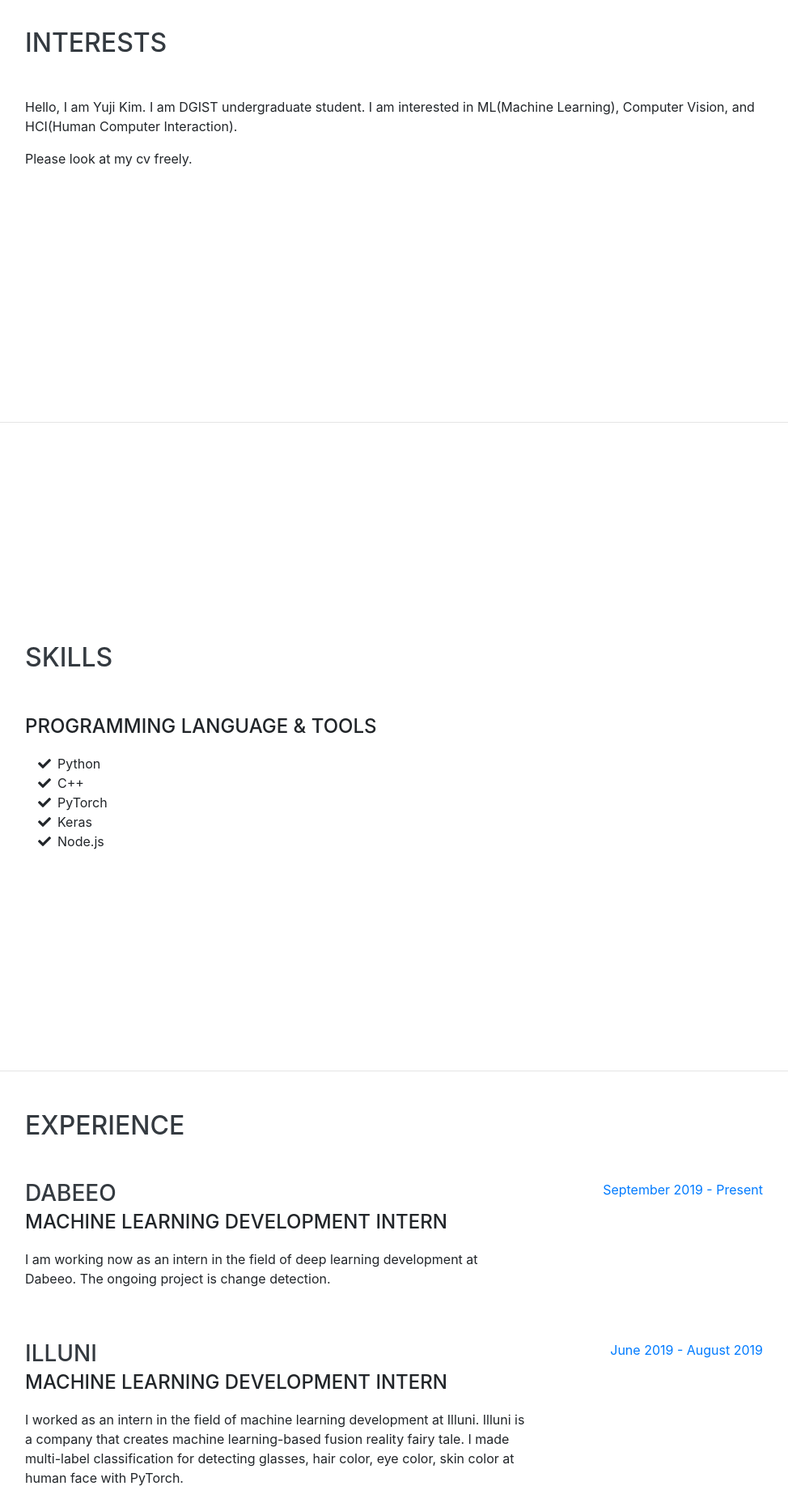
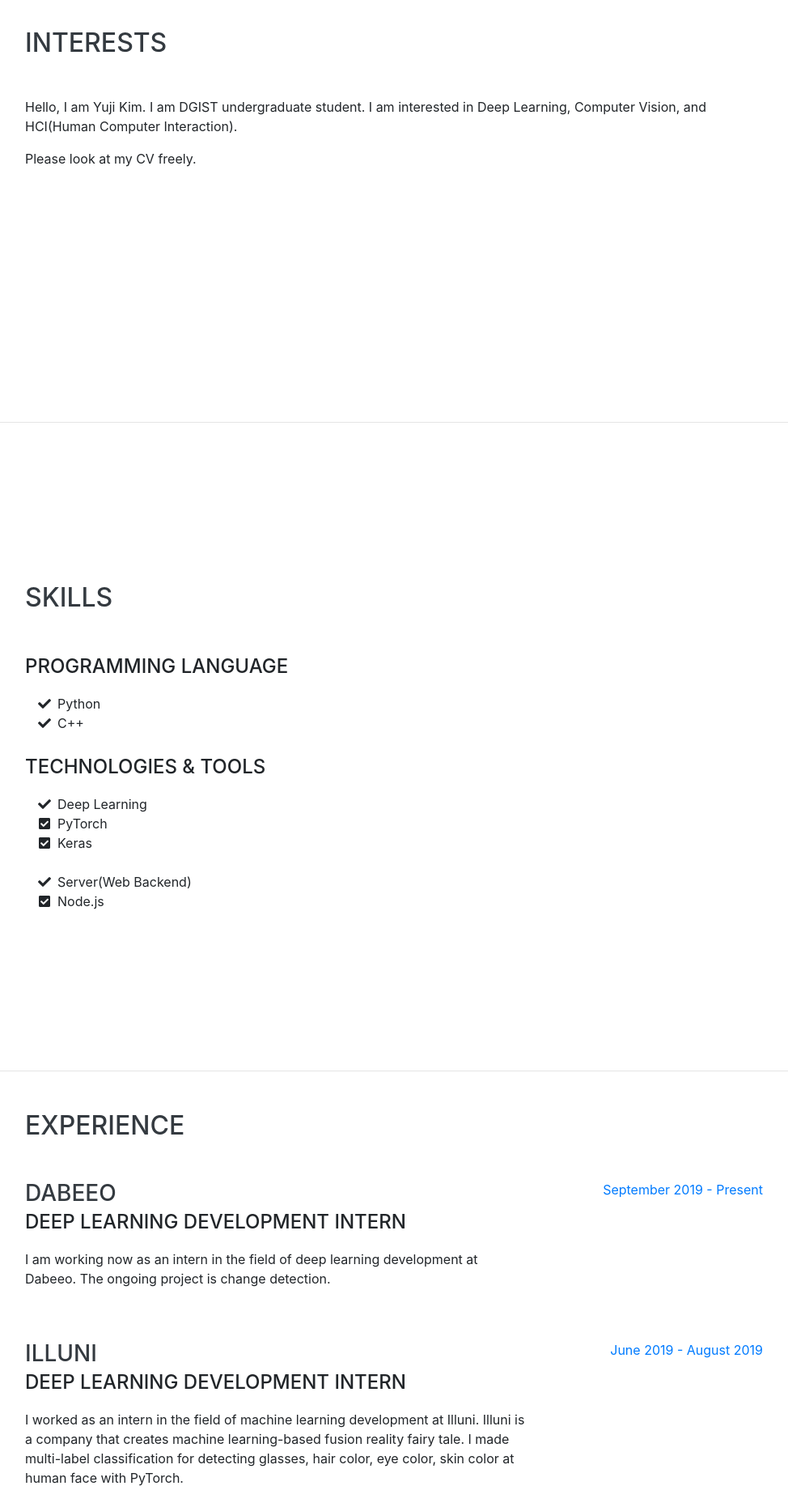
Before and after one commit to ug-kim/ug-kim.github.com, a website with bundled scripts: page index.html in a window 1280 px wide. Shown: the part 1080-2936 px from the top of the page at 81% size, without its empty margins (289-1263 px from the left). Built offline with nearby package versions, Linux system fonts and the light colour scheme; a web font is replaced by a local one.

Commit message:
second commit

```diff
--- a/index.html
+++ b/index.html
@@ -93,8 +93,8 @@
     <section class="resume-section p-3 p-lg-5 d-flex align-items-center" id="interests">
       <div class="w-100">
         <h2 class="mb-5">Interests</h2>
-        <p>Hello, I am Yuji Kim. I am DGIST undergraduate student. I am interested in ML(Machine Learning), Computer Vision, and HCI(Human Computer Interaction).</p>
-        <p class="mb-0">Please look at my cv freely.</p>
+        <p>Hello, I am Yuji Kim. I am DGIST undergraduate student. I am interested in Deep Learning, Computer Vision, and HCI(Human Computer Interaction).</p>
+        <p class="mb-0">Please look at my CV freely.</p>
       </div>
     </section>
 
@@ -104,7 +104,7 @@
     <section class="resume-section p-3 p-lg-5 d-flex align-items-center" id="skills">
       <div class="w-100">
         <h2 class="mb-5">Skills</h2>
-        <div class="subheading mb-3">Programming Language &amp; Tools</div>
+        <div class="subheading mb-3">Programming Language</div>
         <ul class="fa-ul mb-0">
           <li>
             <i class="fa-li fa fa-check"></i>
@@ -112,14 +112,25 @@
           <li>
             <i class="fa-li fa fa-check"></i>
             C++</li>
+        </ul>
+        <br>
+        <div class="subheading mb-3">Technologies &amp; Tools</div>
+          <ul class="fa-ul mb-0">
           <li>
             <i class="fa-li fa fa-check"></i>
+            Deep Learning</li>
+          <li>
+            <i class="fa-li fa fa-check-square"></i>
             PyTorch</li>
           <li>
-            <i class="fa-li fa fa-check"></i>
+            <i class="fa-li fa fa-check-square"></i>
             Keras</li>
           <li>
+          <br>
             <i class="fa-li fa fa-check"></i>
+            Server(Web Backend)</li>
+          <li>
+            <i class="fa-li fa fa-check-square"></i>
             Node.js</li>
         </ul>
       </div>
@@ -135,7 +146,7 @@
         <div class="resume-item d-flex flex-column flex-md-row justify-content-between mb-5">
           <div class="resume-content">
             <h3 class="mb-0">Dabeeo</h3>
-            <div class="subheading mb-3">Machine Learning Development Intern</div>
+            <div class="subheading mb-3">Deep Learning Development Intern</div>
             <p>I am working now as an intern in the field of deep learning development at Dabeeo. The ongoing project is change detection.</p>
           </div>
           <div class="resume-date text-md-right">
@@ -146,7 +157,7 @@
         <div class="resume-item d-flex flex-column flex-md-row justify-content-between mb-5">
           <div class="resume-content">
             <h3 class="mb-0">Illuni</h3>
-            <div class="subheading mb-3">Machine Learning Development Intern</div>
+            <div class="subheading mb-3">Deep Learning Development Intern</div>
             <p>I worked as an intern in the field of machine learning development at Illuni. Illuni is a company that creates machine learning-based fusion reality fairy tale. I made multi-label classification for detecting glasses, hair color, eye color, skin color at human face with PyTorch.</p>
           </div>
           <div class="resume-date text-md-right">
@@ -216,9 +227,6 @@
                       <p>
                           &nbsp;&nbsp;The work of company is a change detection project using semantic segmentation, which can identify the changes in buildings of Seoul Metropolitan by year using satellite photography. In order to train the learning, I needed to understand the characteristics of the data that I want to train, so I did labeling and preprocessing the data. The train method was to concatenate the 2015 aerial image and the 2017 aerial image, and setting the changed part of the two years as the mask.
                       </p>
-                      <p>
-                          &nbsp;&nbsp;To increase the number of data inputs, I concatenated the photo in two ways: (2015, 2017) and (2017, 2015). I also performed augmentation to increase data using basic data augmentation techniques, such as randomly zooming in on a photo, adjusting brightness, and rotating it vertically and horizontally. The learning model used U-net, the most basic model of segmentation. As a result of the study, it was confirmed that 80% of the accuracy at buildings change detection in Seoul Metropolitan.
-                      </p>
                     </div>
                   </div>
                   <div class="modal-footer">
@@ -269,7 +277,7 @@
                         </p>
                         <p>
                             &nbsp;&nbsp;Due to the limited internship period, the project could not be further progressed.
-                        I think it could be overcomed to change the domain of the synthetic image to real image domain by using the cyclegan method.
+                        I think it could be overcome to change the domain of the synthetic image to real image domain by using the cycleGAN method.
                         </p>
                     </div>
                   </div>
@@ -359,7 +367,7 @@
                           &nbsp;&nbsp;My team have developed Dormitory Public laundry monitoring system at DGIST making club.
                       </p>
                       <p>
-                          &nbsp;&nbsp;Most of DGIST studnets lives in dormitory. Students have to use the washing machine and dryer in the laundry room located on one floor of the dormitory. However, many people use a washing machine and a dryer, so when students go to use laundry, the washing machine is all in use, so they have to wait a long time.
+                          &nbsp;&nbsp;Most of DGIST students lives in dormitory. Students have to use the washing machine and dryer in the laundry room located on one floor of the dormitory. However, many people use a washing machine and a dryer, so when students go to use laundry, the washing machine is all in use, so they have to wait a long time.
                       </p>
                       <p>
                           &nbsp;&nbsp;Also, if they keep the washing machine running and do other things, it is difficult to know the remaining time for the washing machine they have returned. Therefore, I wanted to develop a service to check the operating state of washing machines and dryers to help students use the laundry room more conveniently and smartly.
@@ -460,7 +468,7 @@
                             &nbsp;&nbsp;The front-end used React.js, the back-end used Node.js and Express, and the database used MongoDB.
                         </p>
                         <p>
-                            &nbsp;&nbsp;The main role of the webpage was to create a passage of communication where five IST students could interact and share information.
+                            &nbsp;&nbsp;The main role of the web page was to create a passage of communication where five IST students could interact and share information.
                         </p>
                         <p>
                             &nbsp;&nbsp;Web-site main function is to develop a service that includes login and session, notice board, keyword search, and knowledge menu checking using crawling.
```
